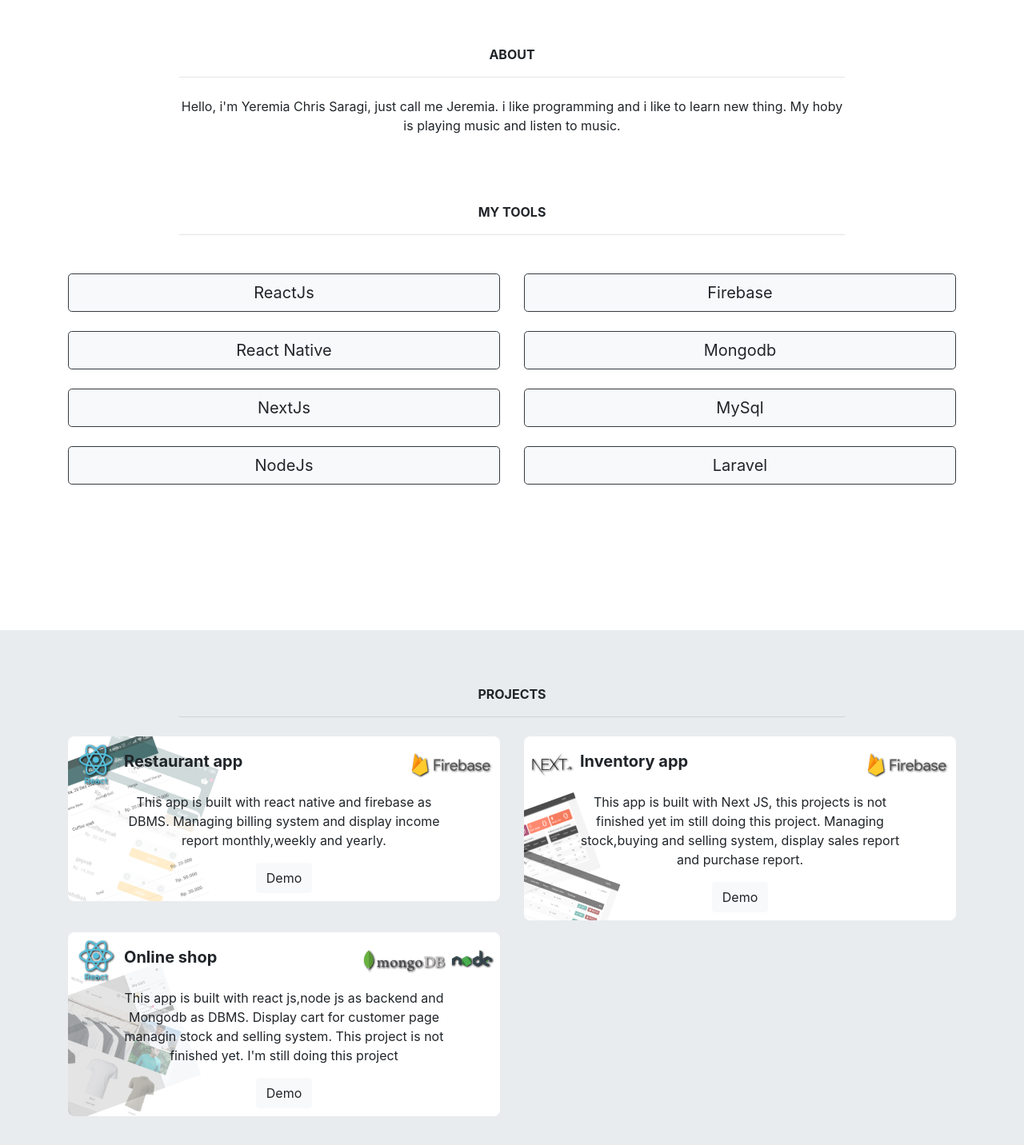
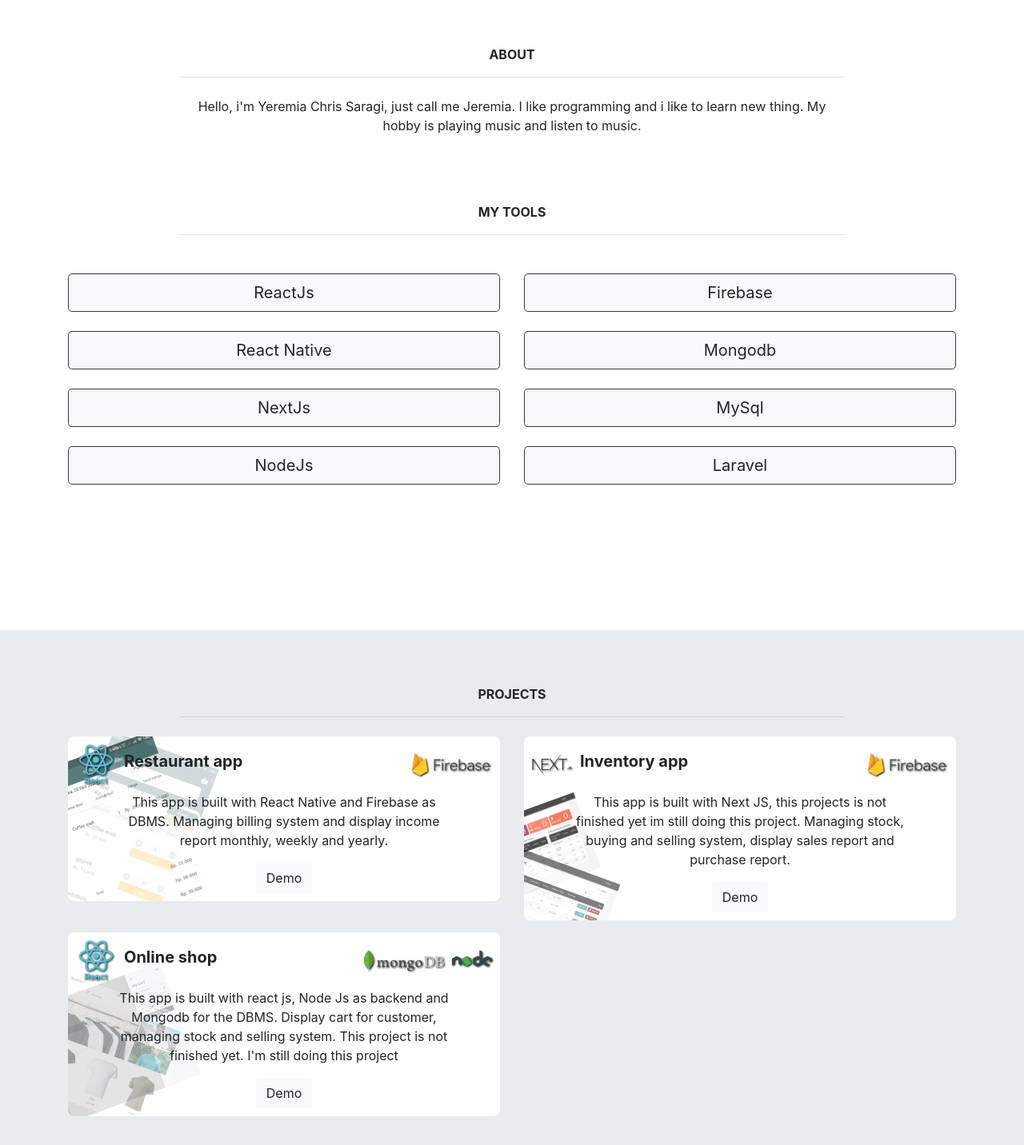
Before and after one commit to yeremiaChris/yeremiaChris.github.io, a plain HTML site: page index.html in a window 1280 px wide. Shown: the part 900-2332 px from the top of the page at 80% size. Drawn offline with nearby package versions, Linux system fonts and the light colour scheme.

Commit message:
- merapikan huruf

```diff
--- a/index.html
+++ b/index.html
@@ -91,7 +91,7 @@
             </div>
             <div class="row ">
                 <div class="col  text-center d-flex justify-content-center">
-                    <p class="w-75">Hello, i'm Yeremia Chris Saragi, just call me Jeremia. i like programming and i like to learn new thing. My hoby is playing music and listen to music.</p>
+                    <p class="w-75">Hello, i'm Yeremia Chris Saragi, just call me Jeremia. I like programming and i like to learn new thing. My hobby is playing music and listen to music.</p>
                 </div>
             </div>
             <div class="row" id="tools">
@@ -146,7 +146,7 @@
                            </div>
                        </div>
                        <div class="keterangan">
-                           <p>This app is built with react native and firebase as DBMS. Managing billing system and display income report monthly,weekly and yearly.</p>
+                           <p>This app is built with React Native and Firebase as DBMS. Managing billing system and display income report monthly, weekly and yearly.</p>
 
                        </div>
                         <a class="btn btn-light" href="https://github.com/yeremiaChris/inventoryapp" target="_blank">Demo</a>
@@ -166,7 +166,7 @@
                         </div>
                     </div>
                        <div class="keterangan">
-                           <p>This app is built with Next JS, this projects is not finished yet im still doing this project. Managing stock,buying and selling system, display sales report and purchase report.</p>
+                           <p>This app is built with Next JS, this projects is not finished yet im still doing this project. Managing stock, buying and selling system, display sales report and purchase report.</p>
                        </div>
                        <a class="btn btn-light" href="https://github.com/yeremiaChris/rumahMakan" target="_blank">Demo</a>
                    </div>
@@ -188,7 +188,7 @@
                             </div>
                         </div>
                         <div class="keterangan">
-                            <p>This app is built with react js,node js as backend and Mongodb as DBMS. Display cart for customer page managin stock and selling system. This project is not finished yet. I'm still doing this project </p>
+                            <p>This app is built with react js, Node Js as backend and Mongodb for the DBMS. Display cart for customer, managing stock and selling system. This project is not finished yet. I'm still doing this project </p>
                         </div>
                         <a class="btn btn-light" href="https://github.com/yeremiaChris/tokoOnline" target="_blank">Demo</a>
 
```
